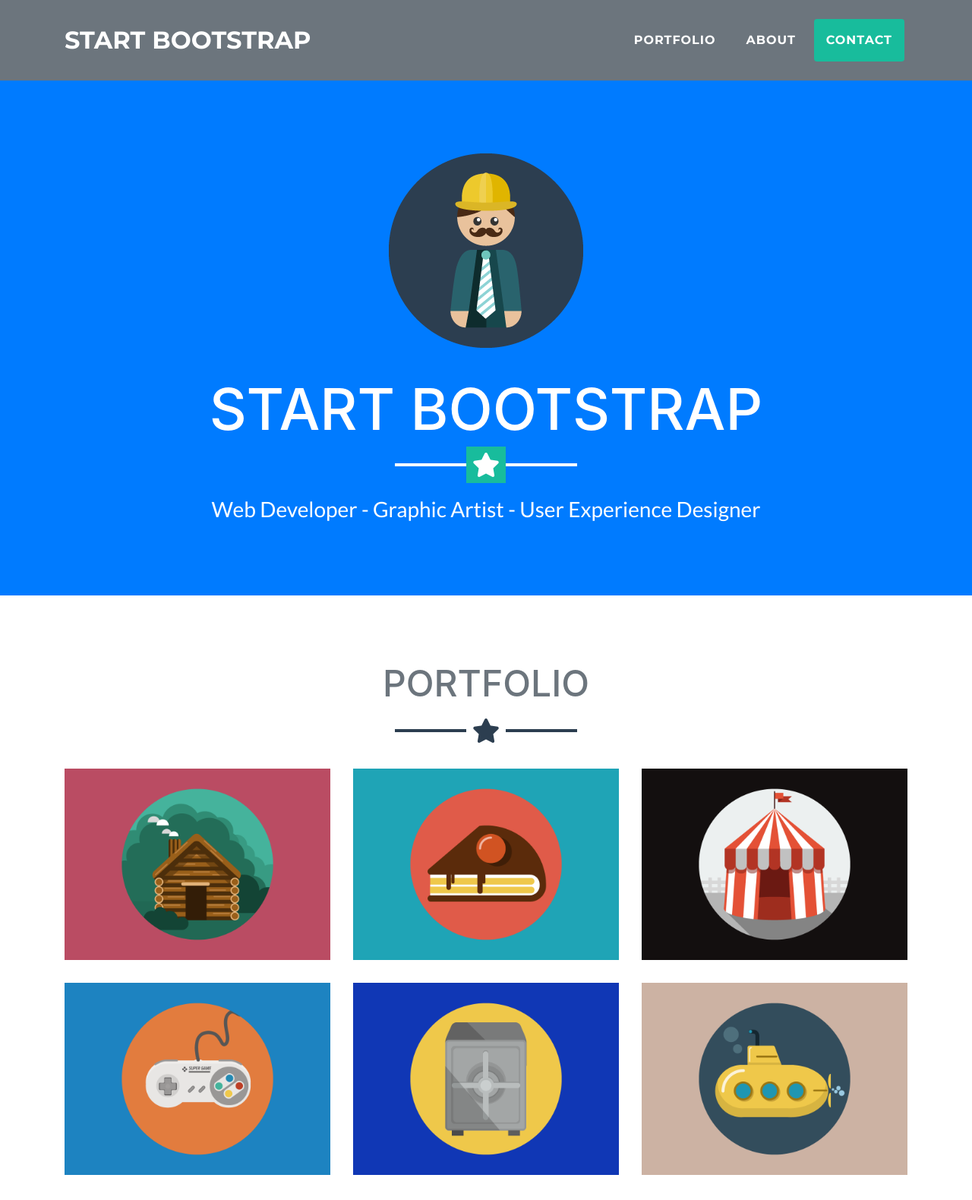
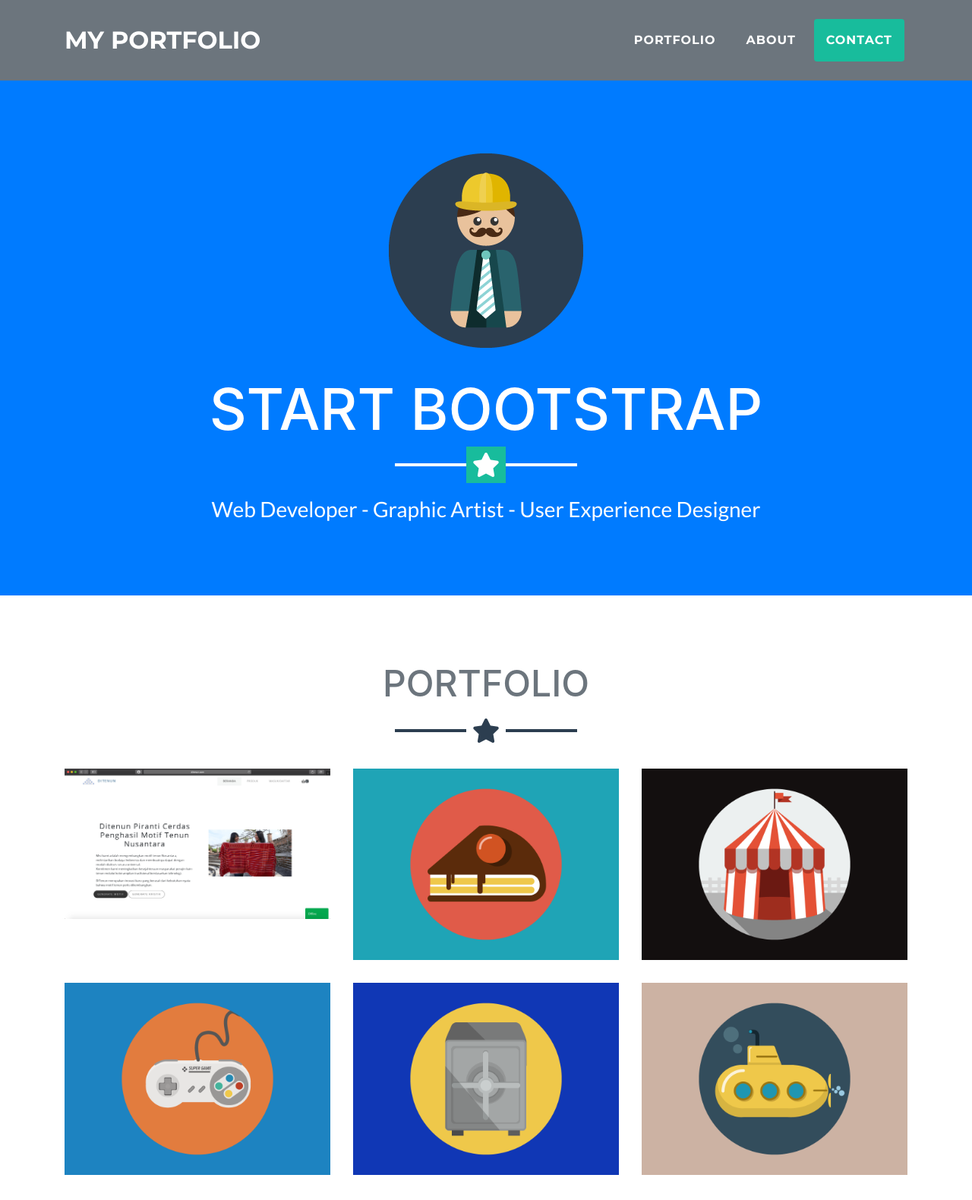
Before and after one commit to penghunitera/penghunitera.github.io, a website with bundled scripts: page index.html in a window 1280 px wide. Shown: the top 1580 px of the page at 76% size. Built offline with nearby package versions, Linux system fonts and the light colour scheme.

Commit message:
add project

```diff
--- a/index.html
+++ b/index.html
@@ -8,7 +8,7 @@
     <meta name="description" content="">
     <meta name="author" content="">
 
-    <title>Freelancer - Start Bootstrap Theme</title>
+    <title>Ariestoni</title>
 
     <!-- Bootstrap core CSS -->
     <link href="vendor/bootstrap/css/bootstrap.min.css" rel="stylesheet">
@@ -31,7 +31,7 @@
     <!-- Navigation -->
     <nav class="navbar navbar-expand-lg bg-secondary fixed-top text-uppercase" id="mainNav">
       <div class="container">
-        <a class="navbar-brand js-scroll-trigger" href="#page-top">Start Bootstrap</a>
+        <a class="navbar-brand js-scroll-trigger" href="#page-top">MY Portfolio</a>
         <button class="navbar-toggler navbar-toggler-right text-uppercase bg-primary text-white rounded" type="button" data-toggle="collapse" data-target="#navbarResponsive" aria-controls="navbarResponsive" aria-expanded="false" aria-label="Toggle navigation">
           Menu
           <i class="fas fa-bars"></i>
@@ -56,6 +56,7 @@
     <header class="masthead bg-primary text-white text-center">
       <div class="container">
         <img class="img-fluid mb-5 d-block mx-auto" src="img/profile.png" alt="">
+        <!-- <img class="img-fluid mb-5 d-block mx-auto" src="img/foto_ariestoni_coba_final.jpg" alt=""> -->
         <h1 class="text-uppercase mb-0">Start Bootstrap</h1>
         <hr class="star-light">
         <h2 class="font-weight-light mb-0">Web Developer - Graphic Artist - User Experience Designer</h2>
@@ -75,7 +76,7 @@
                   <i class="fas fa-search-plus fa-3x"></i>
                 </div>
               </div>
-              <img class="img-fluid" src="img/portfolio/cabin.png" alt="">
+              <img class="img-fluid" src="img/portfolio/ditenun.png" alt="">
             </a>
           </div>
           <div class="col-md-6 col-lg-4">
@@ -277,7 +278,7 @@
             <div class="col-lg-8 mx-auto">
               <h2 class="text-secondary text-uppercase mb-0">Project Name</h2>
               <hr class="star-dark mb-5">
-              <img class="img-fluid mb-5" src="img/portfolio/cabin.png" alt="">
+              <img class="img-fluid mb-5" src="img/portfolio/ditenun.png" alt="">
               <p class="mb-5">Lorem ipsum dolor sit amet, consectetur adipisicing elit. Mollitia neque assumenda ipsam nihil, molestias magnam, recusandae quos quis inventore quisquam velit asperiores, vitae? Reprehenderit soluta, eos quod consequuntur itaque. Nam.</p>
               <a class="btn btn-primary btn-lg rounded-pill portfolio-modal-dismiss" href="#">
                 <i class="fa fa-close"></i>
```
Also changed, not shown: img/foto_ariestoni_coba_final.jpg (added), img/portfolio/Screen Shot 2019-01-17 at 16.04.33.png (added), img/portfolio/diakones.png (added), img/portfolio/diakones_1.png (added), img/portfolio/ditenun.png (added), img/portfolio/ditenun1.png (added), img/portfolio/ebudgeting_taput.png (added), img/portfolio/ebudgeting_taput1.png (added), img/portfolio/eplanning_taput.png (added), img/portfolio/eplanning_taput1.png (added), img/portfolio/perizinan_taput.png (added), img/portfolio/sirs_1.png (added), 4 other files.
